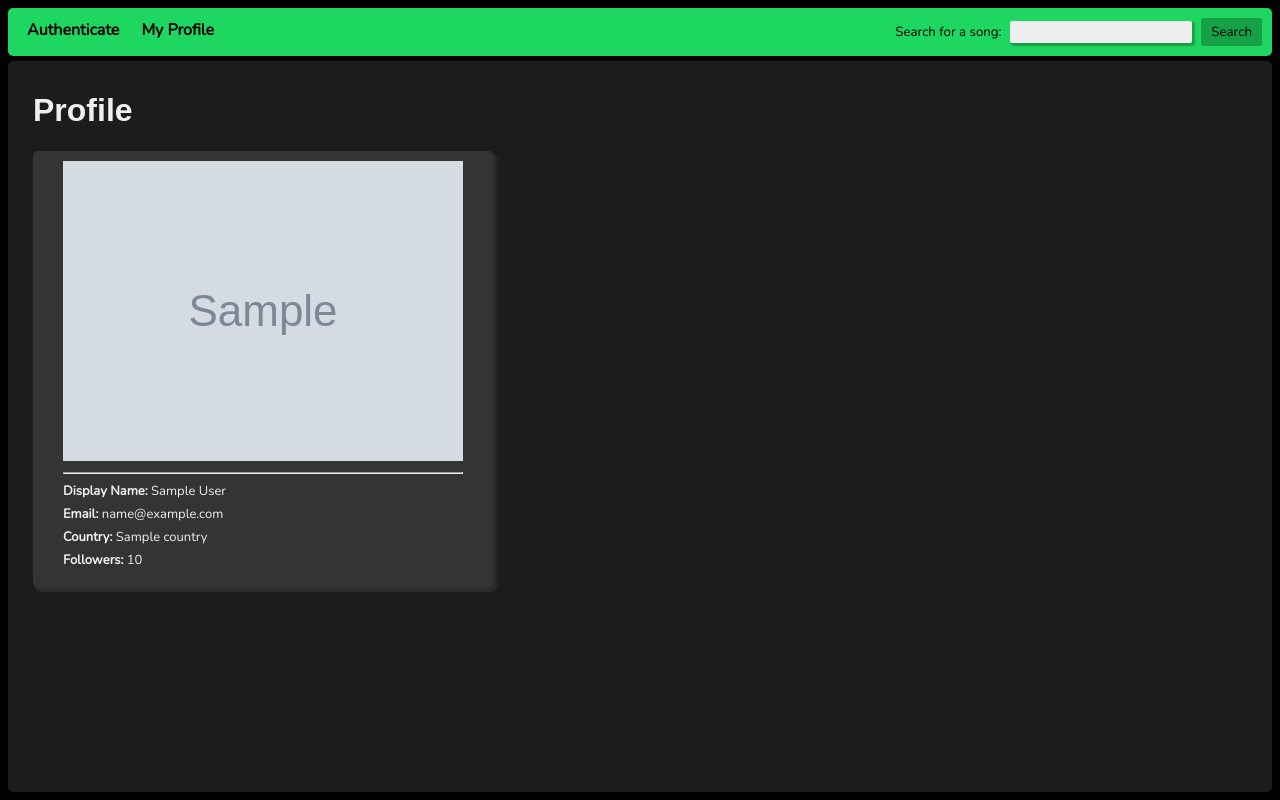
After one commit to zainosaurus/spotify-app, a Flask app: template app/templates/profile.html in a window 1280 px wide. The commit adds this page. Run offline with Flask 2, Linux system fonts and the light colour scheme; the template is opened without the code that fills it: most values are stand-ins (such as "Sample title", 1, 10 or a date in 2020); grey boxes marked "Sample" are stand-in pictures.

Commit message:
Enhanced front-end (profile page and song analysis page)

```diff
--- a/app/server.py
+++ b/app/server.py
@@ -108,7 +108,7 @@ def my_profile():
     # send request to spotify to get current profile information
     response = spotify.api.get_current_profile(current_user().get_access_token())
 
-    return render_template('index.html', title='My Profile', response_content=dict_to_string(response))
+    return render_template('profile.html', content = response)
 
 # Returns song analysis data
 # required parameters:
--- /dev/null
+++ b/app/static/styles/card.css
@@ -0,0 +1,14 @@
+.card {
+    background-color: rgba(152, 152, 152, 0.2);
+    padding: 10px 30px 10px 30px;
+    border-radius: 5px;
+    box-sizing: border-box;
+    box-shadow: 3px 3px 2px 1px rgba(69, 69, 69, 0.4);
+    font-family: 'Nunito', sans-serif;
+    font-size: small;
+    vertical-align: middle;
+}
+
+.card p {
+    line-height: 75%;
+}
--- a/app/static/styles/form.css
+++ b/app/static/styles/form.css
@@ -7,7 +7,7 @@ input[type=text] {
     box-shadow: 2px 2px 2px 1px rgb(22, 161, 71);
     border: 1px;
     background-color: #EFEFEF;
-    color: #1C1C1C;
+    color: #454545;
     font-family: 'Nunito', sans-serif;
     font-size: 0.83em;
 }
@@ -16,7 +16,7 @@ input[type=submit] {
     background: rgb(30, 215, 96);
     padding: 5px 10px 5px 10px;
     border-width: 0px;
-    border-radius: 2px;
+    border-radius: 3px;
     font-family: 'Nunito', sans-serif;
     text-transform: capitalize;
     transition: background 0.35s;
--- /dev/null
+++ b/app/static/styles/layouts.css
@@ -0,0 +1,3 @@
+.inline {
+    display: inline-block;
+}
--- a/app/static/styles/main.css
+++ b/app/static/styles/main.css
@@ -11,9 +11,8 @@ body > * {
 
 #page-body {
     font-family: Arial, Helvetica, sans-serif;
-    padding: 10px;
+    padding: 10px 25px 10px 25px;
     margin: 0;
-    /* background-color: #EFEFEF; */
     background-color: #1C1C1C;
     color: #EFEFEF;
     border-radius: 5px;
--- a/app/templates/index.html
+++ b/app/templates/index.html
@@ -1,7 +1,9 @@
 {% extends 'layouts/base.html' %}
+
 {% block title %} {{ title }} {% endblock %}
 
 {% block content %}
+    <h1> {{ title }} </h1>
     <pre id = 'response-content'>
         {{ response_content }}
     </pre>
--- a/app/templates/layouts/base.html
+++ b/app/templates/layouts/base.html
@@ -5,18 +5,19 @@
             <title>{% block title %}Default Page{% endblock %} - Robolist </title>
             <script src="https://ajax.googleapis.com/ajax/libs/jquery/3.4.1/jquery.min.js"></script>
             <link href="https://fonts.googleapis.com/css?family=Nunito&display=swap" rel="stylesheet">
+            <link rel="stylesheet" type="text/css" href="{{ url_for('static', filename='styles/layouts.css') }}">
             <link rel="stylesheet" type="text/css" href="{{ url_for('static', filename='styles/main.css') }}">
             <link rel="stylesheet" type="text/css" href="{{ url_for('static', filename='styles/navbar.css') }}">
             <link rel="stylesheet" type="text/css" href="{{ url_for('static', filename='styles/form.css') }}">
+            <link rel="stylesheet" type="text/css" href="{{ url_for('static', filename='styles/card.css') }}">
         {% endblock head %}
     </head>
     <body>
         {% include 'layouts/navigation.html' %}
 
         <div id = 'page-body'>
-            <h1>{% block page_head %}{{ self.title() }}{% endblock %}</h1>
-
             {% block content %}
+                <h1>{{ self.title() }}</h1>
             {% endblock content %}
         </div>
     </body>
--- a/app/templates/layouts/navigation.html
+++ b/app/templates/layouts/navigation.html
@@ -7,7 +7,7 @@
     <div style='float: right;'>
         <form method="GET" id = 'search-form' action = '/song_info'>
             <label name='search_query'> Search for a song: </label>
-            <input type='text' name='search_query'>
+            <input type='text' autocomplete='off' name='search_query'>
             <input type='submit' value='Search'>
         </form>
     </div>
--- /dev/null
+++ b/app/templates/profile.html
@@ -0,0 +1,15 @@
+{% extends 'layouts/base.html' %}
+
+{% block title %} Profile {% endblock %}
+
+{% block content %}
+    <h1> Profile </h1>
+    <div class = 'card inline'>
+        <img src = "{{ content['images'][0]['url'] }}">
+        <hr>
+        <p><b>Display Name: </b> {{ content['display_name'] }}</p>
+        <p><b>Email: </b> {{ content['email'] }}</p>
+        <p><b>Country: </b> {{ content['country'] }}</p>
+        <p><b>Followers: </b> {{ content['followers']['total'] }}</p>
+    </div>
+{% endblock content %}
```
Also changed, not shown: app/templates/song_analysis.html (+13 -6 lines).
